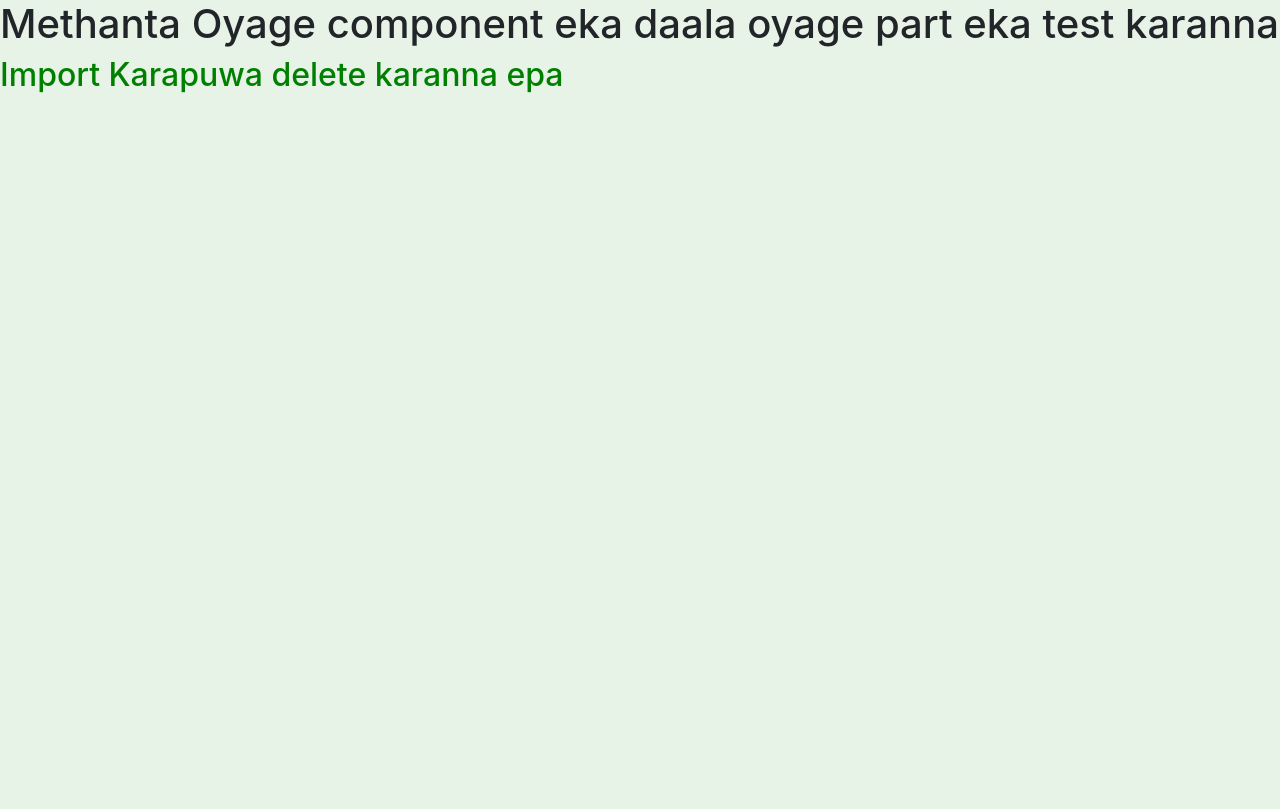
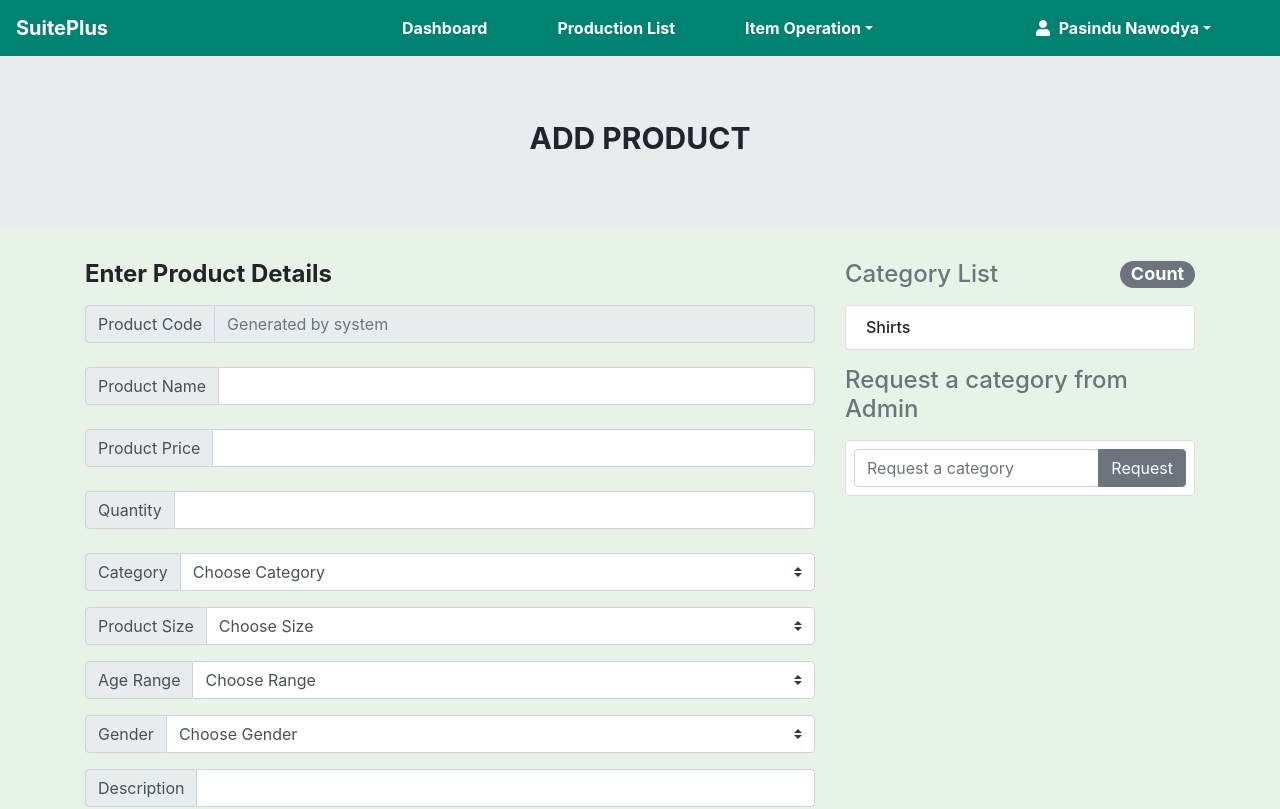
Before and after one commit to pasindu-nawodya/SuitePlus-OnlineFashionStore, a React (Create React App) app in the folder client/: page /additem in a window 1280 px wide. Shown: the top 809 px of the page. Built offline with nearby package versions, Linux system fonts and the light colour scheme.

Commit message:
POST method

```diff
--- a/client/package.json
+++ b/client/package.json
@@ -9,6 +9,7 @@
     "@testing-library/jest-dom": "^4.2.4",
     "@testing-library/react": "^9.5.0",
     "@testing-library/user-event": "^7.2.1",
+    "axios": "^0.19.2",
     "bootstrap-icons": "^1.0.0-alpha3",
     "react": "^16.13.1",
     "react-bootstrap": "^1.0.0",
--- a/client/src/App.js
+++ b/client/src/App.js
@@ -1,15 +1,15 @@
 import React from 'react';
 
-import LoginAdmin from './component/Admin/LoginAdmin';
-//import StockApp from './component/StockManager/StockApp';
+//import LoginAdmin from './component/Admin/LoginAdmin';
+import StockApp from './component/StockManager/StockApp';
+//import ShoppingCart from './component/ShoppingCart/CartMain'
 
 
 function App() {
   return (
     <div>
 
-      <h1>Methanta Oyage component eka daala oyage part eka test karanna</h1>
-      <h2 style={{color:"green"}}>Import Karapuwa delete karanna epa</h2>
+      <StockApp />
 
     </div>
   );
--- a/client/src/component/ShoppingCart/Components/itemList.js
+++ b/client/src/component/ShoppingCart/Components/itemList.js
@@ -237,7 +237,7 @@ class CartItems extends React.Component{
 
                         <div className="card">
                             <br/>
-                            <span> <img src={require('./images/empty.png')} className="sadimage"/>
+                            <span> <img src={require('../images/empty.png')} className="sadimage"/>
                   <p className="empty">You don't have any items in your cart. Let's get shopping!</p></span>
                             <MDBBtn color="cyan" style={{color: "white"}}>Start Shopping</MDBBtn>
 
@@ -261,7 +261,7 @@ class CartItems extends React.Component{
                         <MDBContainer key={item.key}>
                             <MDBRow key={item.key}>
 
-                                <MDBCol md="3" key={item.key}><img src={require('./images/whiteFrock.jpg')}
+                                <MDBCol md="3" key={item.key}><img src={require('../images/whiteFrock.jpg')}
                                                                    className="productimage"/> </MDBCol>
                                 <MDBCol md="3" className="product" key={item.key}>
                                     <span><p className="productName" key={item.key}>{item.productName}</p></span>
@@ -281,7 +281,7 @@ class CartItems extends React.Component{
                                     className="productPrice">Rs {item.price}/=</p></span><br/><br/><br/><br/><br/>
                                     <div className="remove">
                                         <button className="trashBtn" onClick={() => this.deleteProduct(item._id)}><img
-                                            src={require('./images/trash.png')} className="trashIcon"/></button>
+                                            src={require('../images/trash.png')} className="trashIcon"/></button>
                                     </div>
 
 
--- a/client/src/component/StockManager/Component/AddItemForm.js
+++ b/client/src/component/StockManager/Component/AddItemForm.js
@@ -1,8 +1,43 @@
 import React, { Component } from 'react';
+import axios from 'axios';
 import CategoryList from './CategoryList';
 
 export default class AddItemForm extends Component {
+
+    state = {
+        pname: '',
+        pprice: 0,
+        pqty:0,
+        pcategory:'',
+        psize:'',
+        prange:'',
+        pgender:'',
+        pdesc:'',
+        pimage:'',
+
+      }
+
+      handleChange = event => {
+        this.setState({
+            [event.target.name]:event.target.value
+        });
+      }
+
+      handleSubmit = event => {
+        event.preventDefault();
+        //make post request
+
+        alert('Added Item to the System Successfully!')
+
+        axios.post(`http://localhost:4000/product`, this.state)
+          .then(res => {
+            console.log(res);
+            console.log(res.data);
+          })
+      }
+
     render() {
+
         return (
             <div>
                 <div className="container">
@@ -14,43 +49,43 @@ export default class AddItemForm extends Component {
 
                         <div className="col-md-8 order-md-1">
                             <h4 className="mb-3"><b>Enter Product Details</b></h4>
-                            <form className="needs-validation" novalidate>
+                            <form className="needs-validation" onSubmit={this.handleSubmit} noValidate>
 
                                 <div className="input-group mb-4">
                                     <div className="input-group-prepend">
                                         <span className="input-group-text" id="inputGroup-sizing-default">Product Code</span>
                                     </div>
-                                    <input type="text" className="form-control" placeholder="Generated by system" aria-label="Default" aria-describedby="inputGroup-sizing-default" disabled/>
+                                    <input type="text" onChange={this.handleChange} className="form-control" placeholder="Generated by system" aria-label="Default" aria-describedby="inputGroup-sizing-default" disabled/>
                                 </div>
 
                                 <div className="input-group mb-4">
                                     <div className="input-group-prepend">
                                         <span className="input-group-text" id="inputGroup-sizing-default">Product Name</span>
                                     </div>
-                                    <input type="text" className="form-control"  aria-label="Default" aria-describedby="inputGroup-sizing-default" required/>
+                                    <input type="text" name="pname" onChange={this.handleChange} className="form-control"  aria-label="Default" aria-describedby="inputGroup-sizing-default" required/>
                                 </div>
 
                                 <div className="input-group mb-4">
                                     <div className="input-group-prepend">
                                         <span className="input-group-text" id="inputGroup-sizing-default">Product Price</span>
                                     </div>
-                                    <input type="number" className="form-control" aria-label="Default" aria-describedby="inputGroup-sizing-default" required/>
+                                    <input type="number" name="pprice" onChange={this.handleChange} className="form-control" aria-label="Default" aria-describedby="inputGroup-sizing-default" required/>
                                 </div>
 
                                 <div className="input-group mb-4">
                                     <div className="input-group-prepend">
                                         <span className="input-group-text" id="inputGroup-sizing-default">Quantity</span>
                                     </div>
-                                    <input type="number" className="form-control" aria-label="Default" aria-describedby="inputGroup-sizing-default" required/>
+                                    <input type="number" name="pqty" onChange={this.handleChange} className="form-control" aria-label="Default" aria-describedby="inputGroup-sizing-default" required/>
                                 </div>
 
                                 <div className="input-group mb-3">
                                     <div className="input-group-prepend">
                                         <label className="input-group-text" for="inputGroupSelect01">Category</label>
                                     </div>
-                                    <select className="custom-select" id="inputGroupSelect01" required>
-                                        <option selected>Choose Category</option>
-                                        <option value="1">t-shirt</option>
+                                    <select name="pcategory" className="custom-select" onChange={this.handleChange} id="inputGroupSelect01" required>
+                                        <option selected value="null">Choose Category</option>
+                                        <option value="tshirt">t-shirt</option>
                                     </select>
                                 </div>
 
@@ -58,8 +93,8 @@ export default class AddItemForm extends Component {
                                     <div className="input-group-prepend">
                                         <label className="input-group-text" for="inputGroupSelect01">Product Size</label>
                                     </div>
-                                    <select className="custom-select" id="inputGroupSelect01">
-                                        <option selected>Choose Size</option>
+                                    <select name="psize" onChange={this.handleChange} className="custom-select" id="inputGroupSelect01">
+                                        <option value="null">Choose Size</option>
                                         <option value="XS">Extra Small</option>
                                         <option value="S">Small</option>
                                         <option value="M">Medium</option>
@@ -72,23 +107,23 @@ export default class AddItemForm extends Component {
                                     <div className="input-group-prepend">
                                         <label className="input-group-text" for="inputGroupSelect01">Age Range</label>
                                     </div>
-                                    <select className="custom-select" id="inputGroupSelect01">
-                                        <option selected>Choose Range</option>
-                                        <option value="C">Child</option>
-                                        <option value="T">Teen</option>
-                                        <option value="Y">Young</option>
-                                        <option value="A">Adult</option>
+                                    <select name="prange" className="custom-select" id="inputGroupSelect01" onChange={this.handleChange}>
+                                        <option value="null">Choose Range</option>
+                                        <option value="child">Child</option>
+                                        <option value="teen">Teen</option>
+                                        <option value="young">Young</option>
+                                        <option value="adult">Adult</option>
                                     </select>
                                 </div>
 
                                 <div className="input-group mb-3">
                                     <div className="input-group-prepend">
-                                        <label className="input-group-text" for="inputGroupSelect01">Gender</label>
+                                        <label className="input-group-text" htmlFor="inputGroupSelect01">Gender</label>
                                     </div>
-                                    <select className="custom-select" id="inputGroupSelect01">
-                                        <option selected>Choose Gender</option>
-                                        <option value="M">Men</option>
-                                        <option value="F">Women</option>
+                                    <select name="pgender" className="custom-select" id="inputGroupSelect01" onChange={this.handleChange}>
+                                        <option value="null">Choose Gender</option>
+                                        <option value="male">Men</option>
+                                        <option value="female">Women</option>
                                     </select>
                                 </div>
 
@@ -96,14 +131,21 @@ export default class AddItemForm extends Component {
                                     <div className="input-group-prepend">
                                         <span className="input-group-text" id="inputGroup-sizing-default">Description</span>
                                     </div>
-                                    <input type="textarea" className="form-control"  aria-label="Default" aria-describedby="inputGroup-sizing-default" required/>
+                                    <input type="textarea" name="pdesc" onChange={this.handleChange} className="form-control"  aria-label="Default" aria-describedby="inputGroup-sizing-default" required/>
+                                </div>
+
+                                <div className="input-group mb-4">
+                                    <div className="input-group-prepend">
+                                        <span className="input-group-text" id="inputGroup-sizing-default">Image</span>
+                                    </div>
+                                    <input type="text" name="pimage" onChange={this.handleChange} className="form-control"  aria-label="Default" aria-describedby="inputGroup-sizing-default" required/>
                                 </div>
 
                                 <hr className="mb-4" />
 
                                 <div className="row">
                                     <div className="col-md-6 mb-3">
-                                        <button type="submit" className="btn btn-primary btn-lg btn-block">Add Product</button>
+                                        <button type="submit"  className="btn btn-primary btn-lg btn-block">Add Product</button>
                                     </div>
                                     <div className="col-md-6 mb-3">
                                         <button type="button" className="btn btn-danger btn-lg btn-block">Cancel</button>
```
Also changed, not shown: 2 other files (tests, documents, lock files or other folders).
